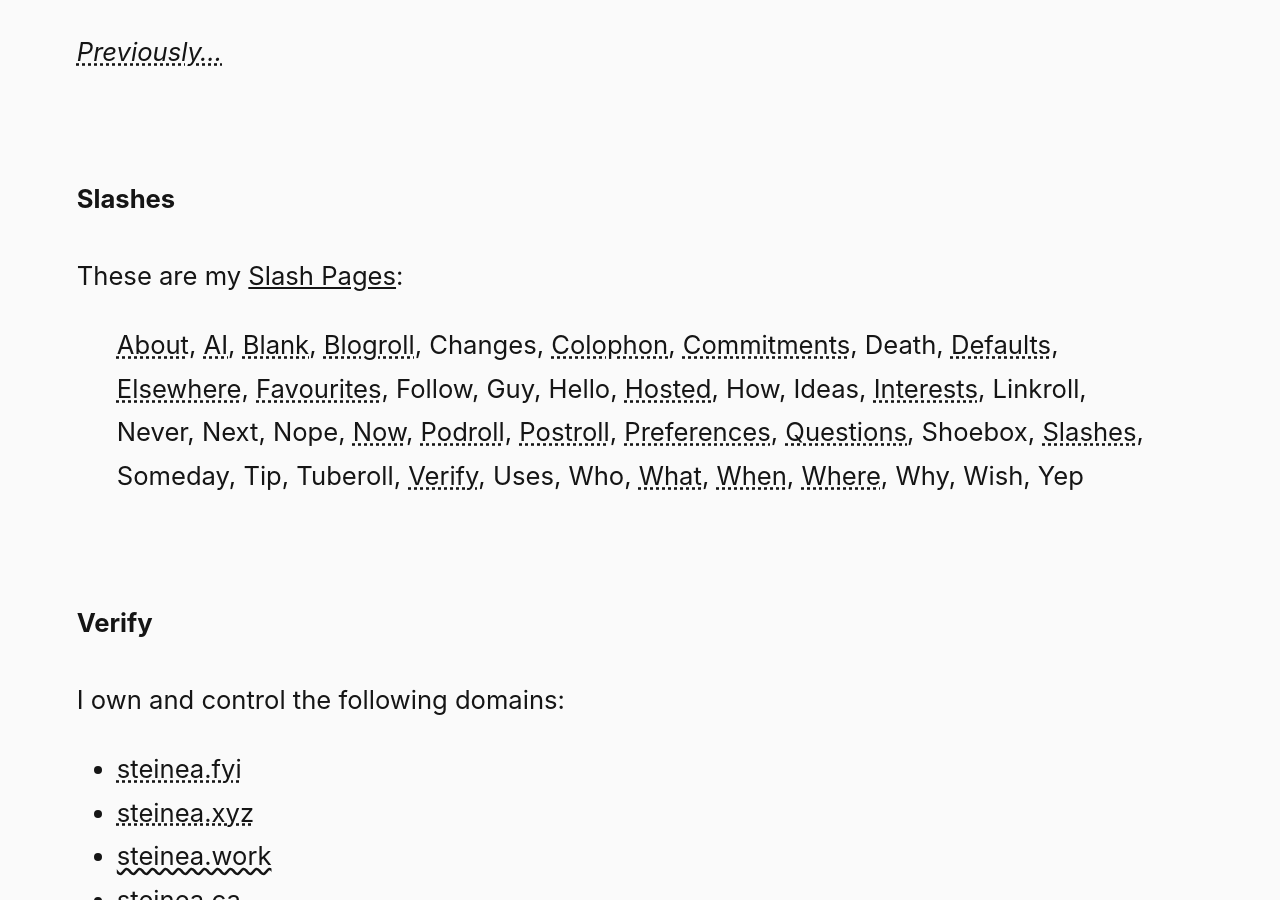
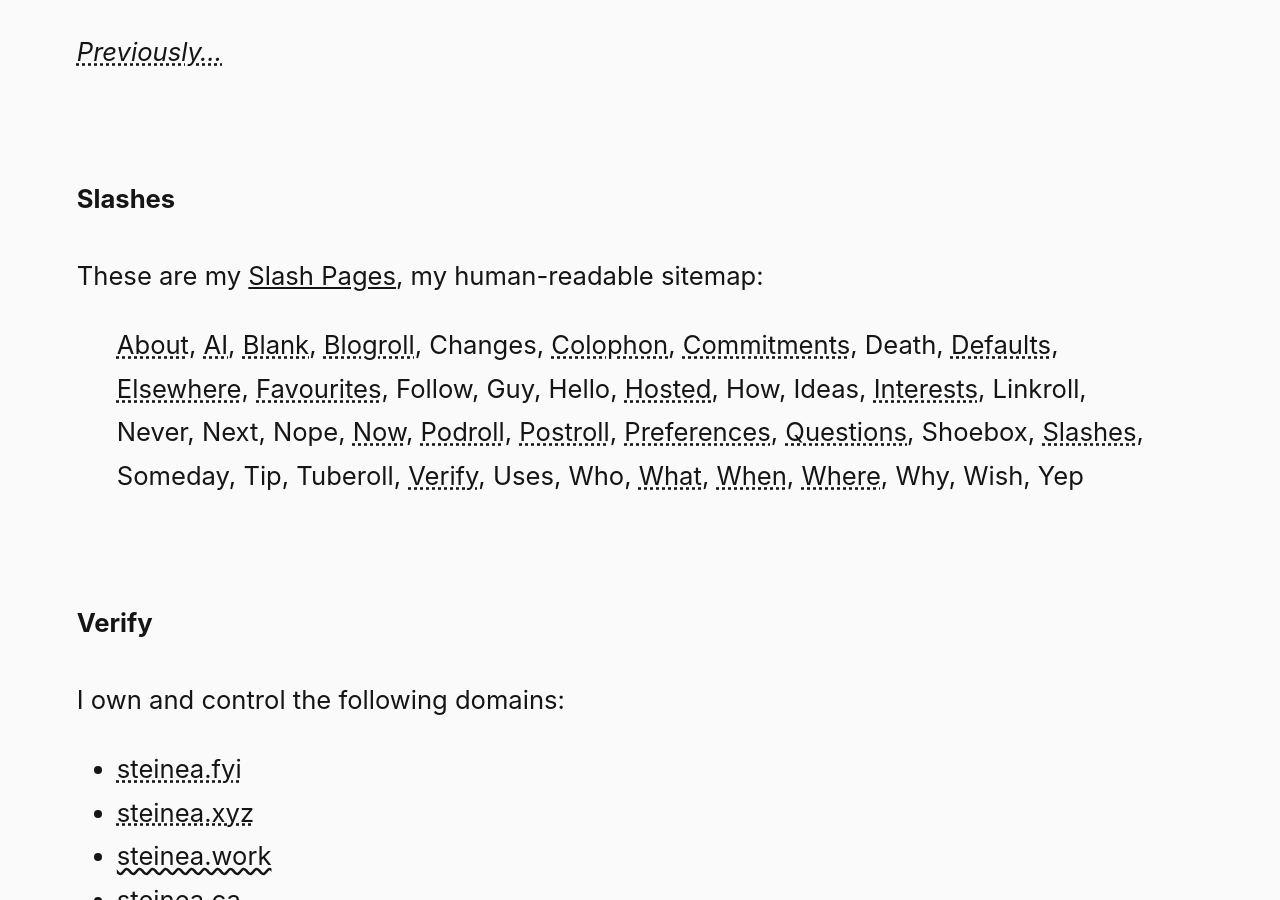
Before and after one commit to steinea/fyi, a Jekyll site: the page built from index.md, in a window 1280 px wide and 900 px high, scrolled down 2830 px. Built offline with Jekyll 4.4.1, drawn with Linux system fonts in a browser that asks for light colours.

```diff
--- a/_includes/slashes.md
+++ b/_includes/slashes.md
@@ -1,4 +1,4 @@
-These are my [Slash Pages](https://slashpages.net/):
+These are my [Slash Pages](https://slashpages.net/), my human-readable sitemap:
 
 > [About](/about/), [AI](/ai/), [Blank](/blank/), [Blogroll](/blogroll/), Changes, [Colophon](/colophon/), [Commitments](/commitments/), Death, [Defaults](/defaults/), [Elsewhere](/elsewhere/), [Favourites](/favourites/), Follow, Guy, Hello, [Hosted](/hosted/), How, Ideas, [Interests](/interests/), Linkroll, Never, Next, Nope, [Now](/now/), [Podroll](/podroll/), [Postroll](/postroll/), [Preferences](/preferences/), [Questions](/questions/), Shoebox, [Slashes](/slashes/), Someday, Tip, Tuberoll, [Verify](/verify/), Uses, Who, [What](/what/), [When](/when/), [Where](/where/), Why, Wish, Yep
 
```
